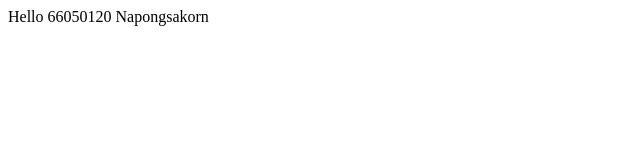
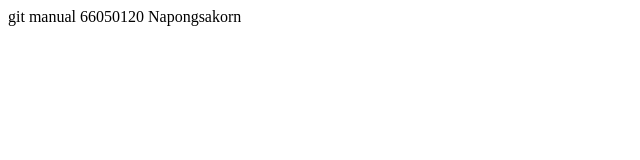
Before and after one commit to napongsakorn9/napongsakorn9.github.io, a plain HTML site: page index.html in a window 1280 px wide. Shown: the full height of the page, 0-640 px from the left. Drawn offline with Linux system fonts and the light colour scheme.

Commit message:
Update index.html

```diff
--- a/index.html
+++ b/index.html
@@ -6,6 +6,6 @@
     <title>Document</title>
 </head>
 <body>
-    Hello 66050120 Napongsakorn
+    git manual 66050120 Napongsakorn
 </body>
 </html>
```
